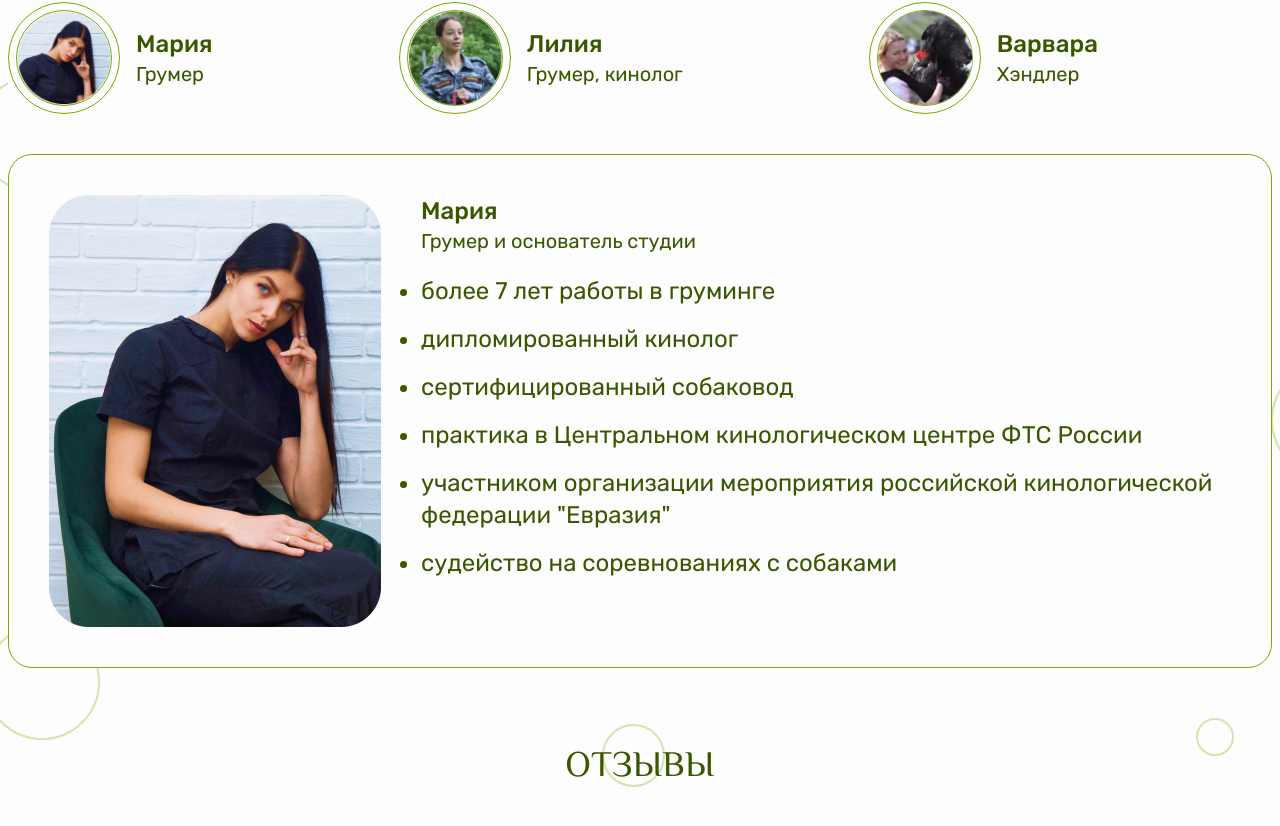
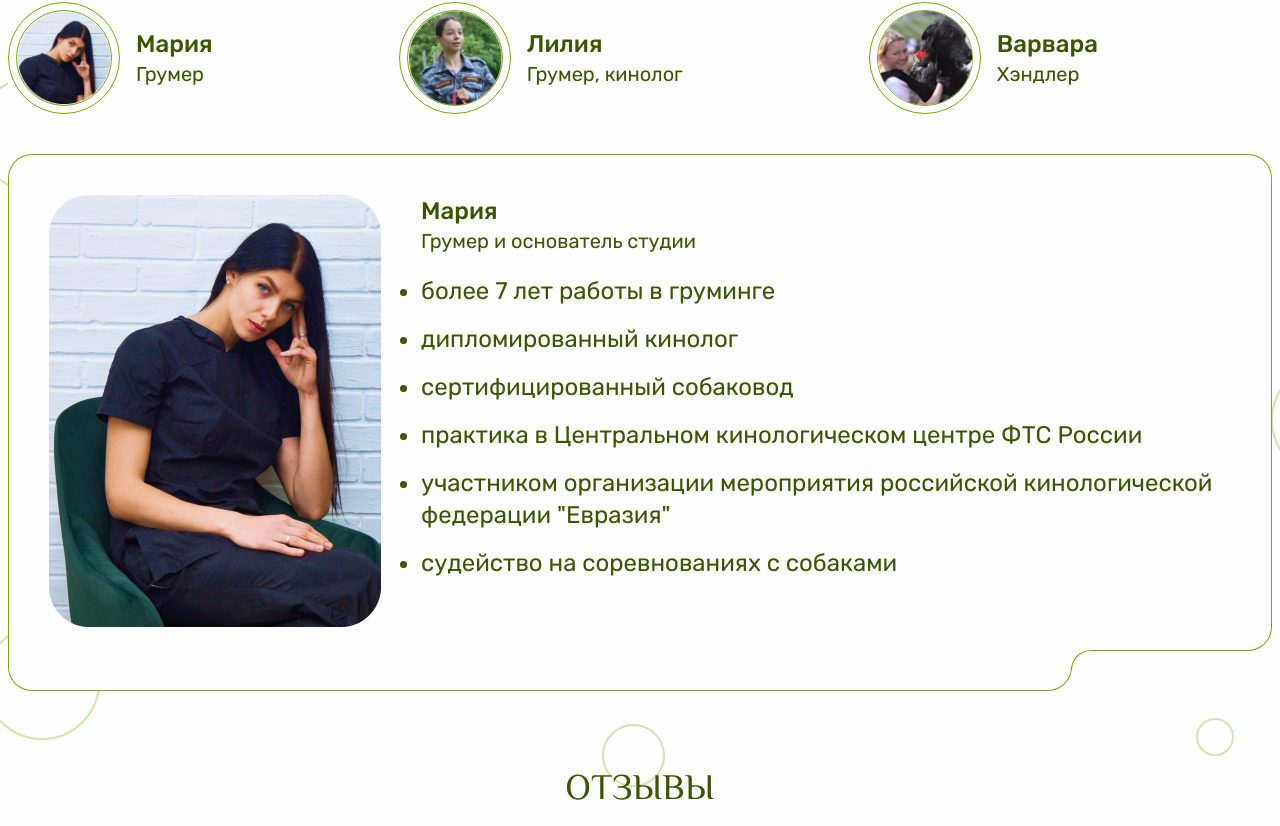
Before and after one commit to maxim-semikov/rumi, a Next.js app: page / in a window 1280 px wide. Shown: the part 3393-4219 px from the top of the page. Built offline with nearby package versions, Linux system fonts and the light colour scheme.

Commit message:
add round out line for master details section

```diff
--- a/src/components/MastersSection/MasterSection.tsx
+++ b/src/components/MastersSection/MasterSection.tsx
@@ -4,6 +4,7 @@ import {elMessiri} from "@/app/fonts";
 import {masters} from "@/components/MastersSection/masters";
 import Image from "next/image";
 import {MasterDetails} from "@/components/MastersSection/MasterDetails";
+import './MasterSectionStyles.css'
 
 export const MasterSection = () => {
     const [activeMaster, setActiveMaster] = useState(0);
@@ -30,8 +31,25 @@ export const MasterSection = () => {
                         </div>
                     ))}
                 </div>
-                <div className={'border border-rumi-light rounded-3xl grow p-10'}>
-                    <MasterDetails activeMasterIndex={activeMaster} />
+                <div>
+                    <div className={'details-container'}>
+                        <MasterDetails activeMasterIndex={activeMaster} />
+                    </div>
+                    <div className={'flex'}>
+                        <div className={'grow flex flex-col'}>
+                            <div className={'h-[40px] border-l border-rumi-light'}/>
+                            <div className={'h-[24px] border border-rumi-light border-t-0 rounded-bl-3xl' +
+                                ' rounded-br-3xl'}/>
+                        </div>
+
+                        <div className={'flex-shrink-0 w-[200px] h-full flex flex-col'}>
+                            <div className={'h-[24px] flex'}>
+                                <div className={'w-[40px] grow'}/>
+                                <div className={'w-[160px] grow border-rumi-light border-b border-r rounded-br-3xl'}/>
+                            </div>
+                            <div className={'round-out-line h-[24px]'}/>
+                        </div>
+                    </div>
                 </div>
             </div>
 
--- /dev/null
+++ b/src/components/MastersSection/MasterSectionStyles.css
@@ -0,0 +1,23 @@
+.details-container {
+    border: 1px solid #76AC00;
+    border-top-left-radius: 1.5rem;
+    border-top-right-radius: 1.5rem;
+    border-bottom: none;
+    padding: 40px 40px 0;
+}
+
+.round-out-line {
+    position: relative;
+}
+
+.round-out-line::before {
+    content: '';
+    position: absolute;
+    border-left: 1px solid #76AC00;
+    border-top: 1px solid #76AC00;
+    border-top-left-radius: 1.5rem;
+    left: -1px;
+    bottom: 5px;
+    width: 41px;
+    height: 20px;
+}
```
